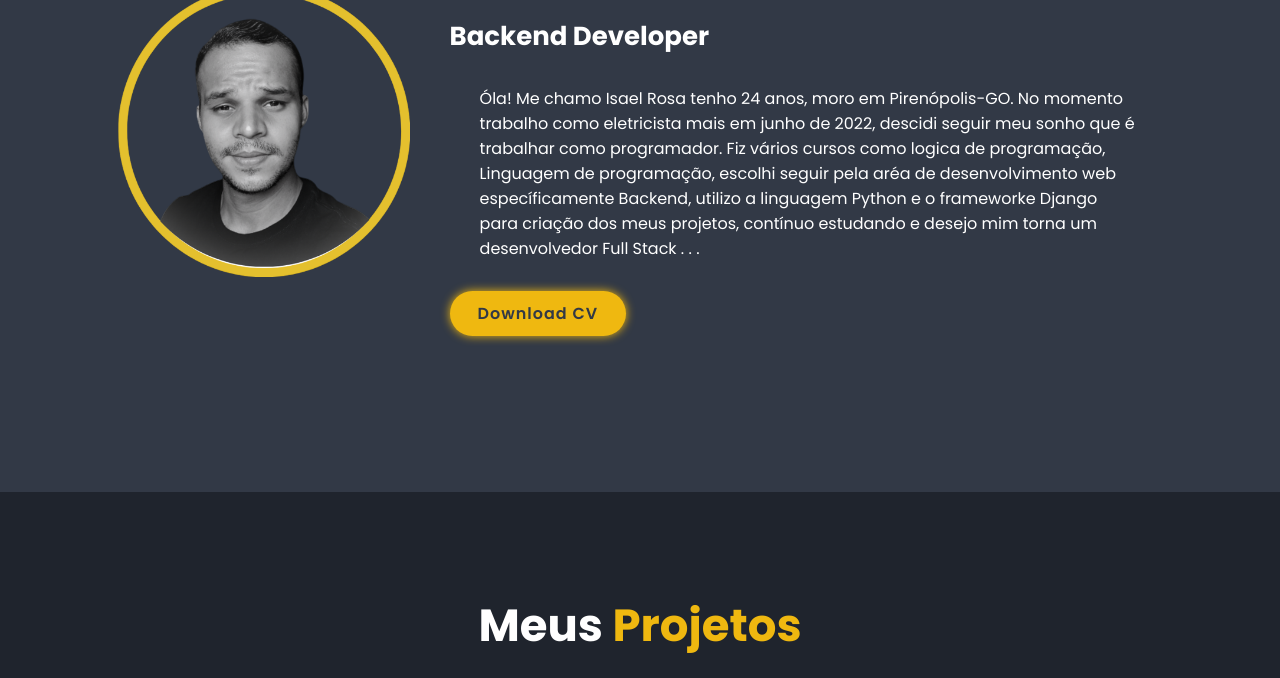
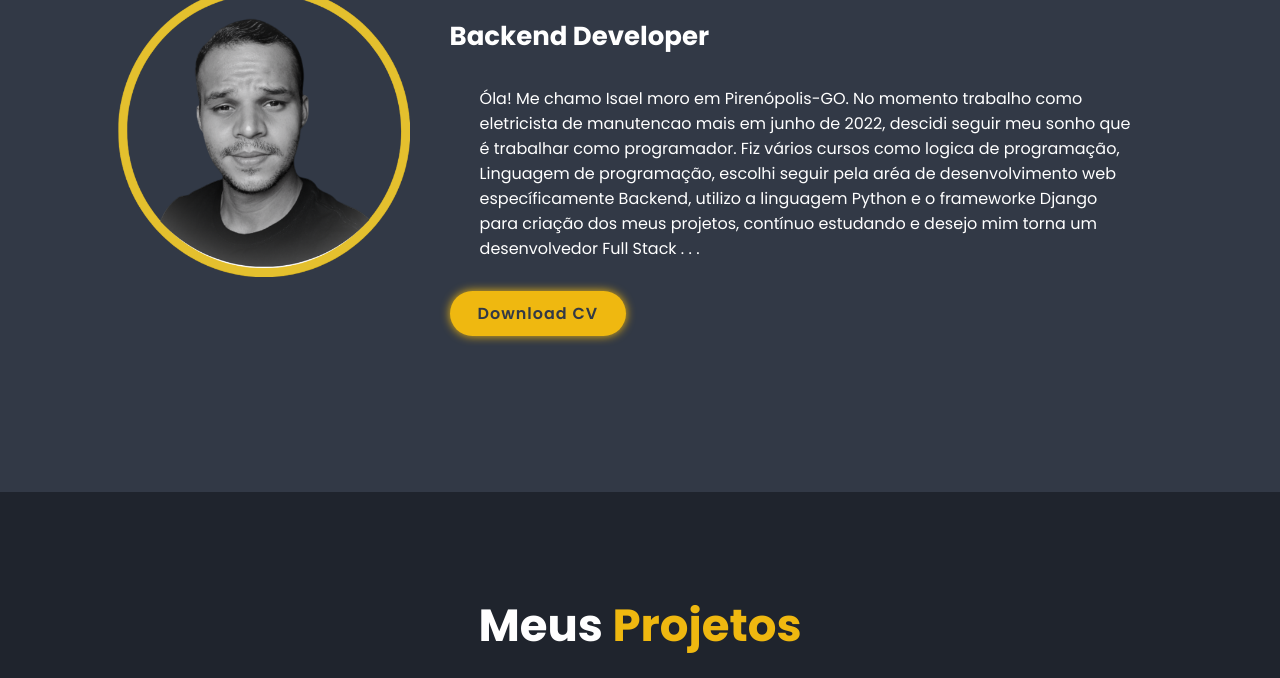
Before and after one commit to Isael-R/isael_portifolio, a plain HTML site: page index.html in a window 1280 px wide. Shown: the part 1108-1786 px from the top of the page. Drawn offline with nearby package versions, Linux system fonts and the light colour scheme.

Commit message:
segundo commit

```diff
--- a/index.html
+++ b/index.html
@@ -50,7 +50,7 @@
         <div class="about-content">
             <h2 class="heading">Sobre<span> Me</span></h2>
             <h3>Backend Developer</h3>
-            <p>Óla! Me chamo Isael Rosa tenho 24 anos, moro em Pirenópolis-GO. No momento trabalho como eletricista mais
+            <p>Óla! Me chamo Isael moro em Pirenópolis-GO. No momento trabalho como eletricista de manutencao mais
                 em junho de 2022, descidi seguir meu sonho que é trabalhar como programador. Fiz vários cursos como logica de programação, Linguagem de programação, escolhi seguir pela aréa de desenvolvimento web
                 específicamente Backend, utilizo a linguagem Python e o frameworke Django para criação dos meus projetos, contínuo estudando e desejo mim torna um desenvolvedor Full Stack . . .
             </p>
```
